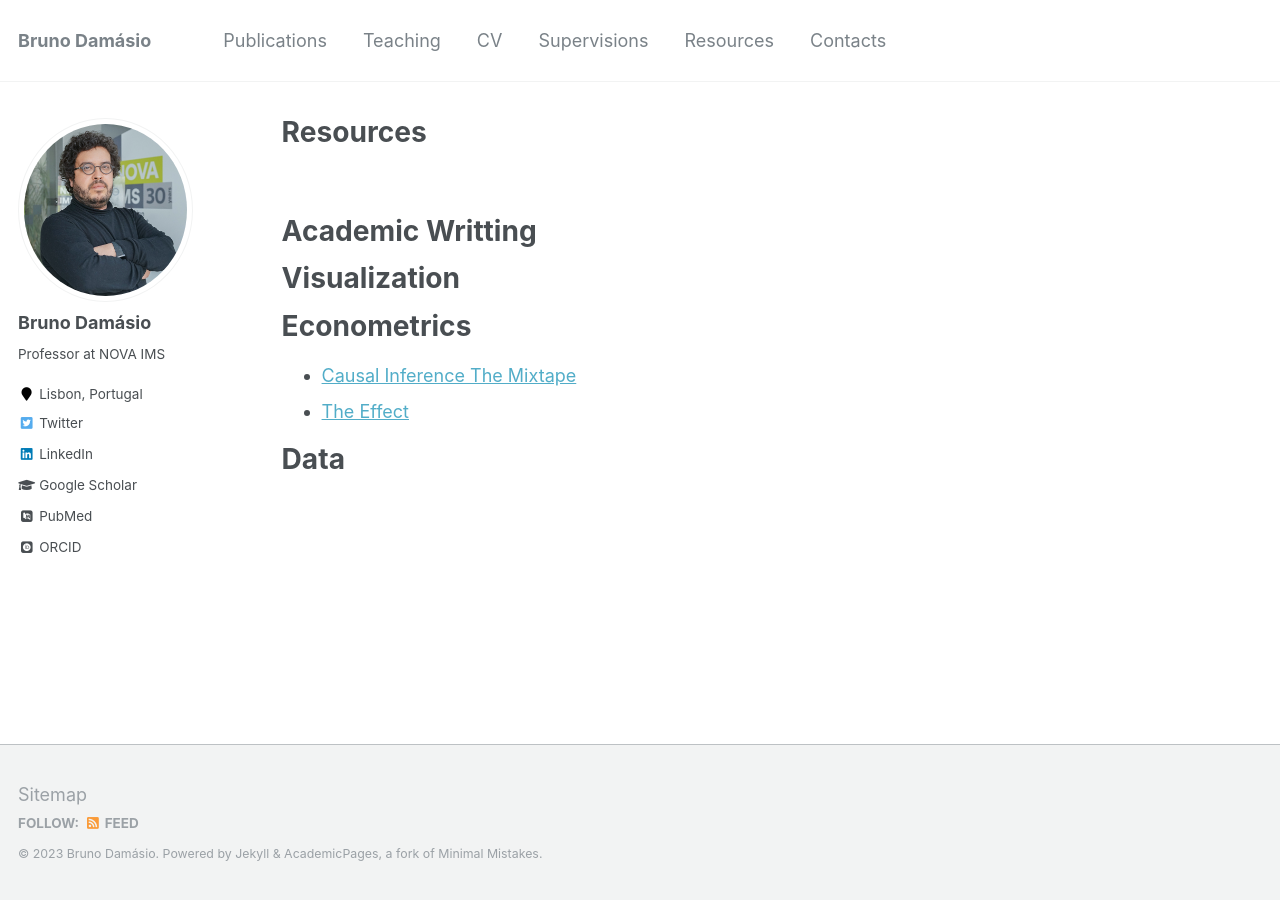
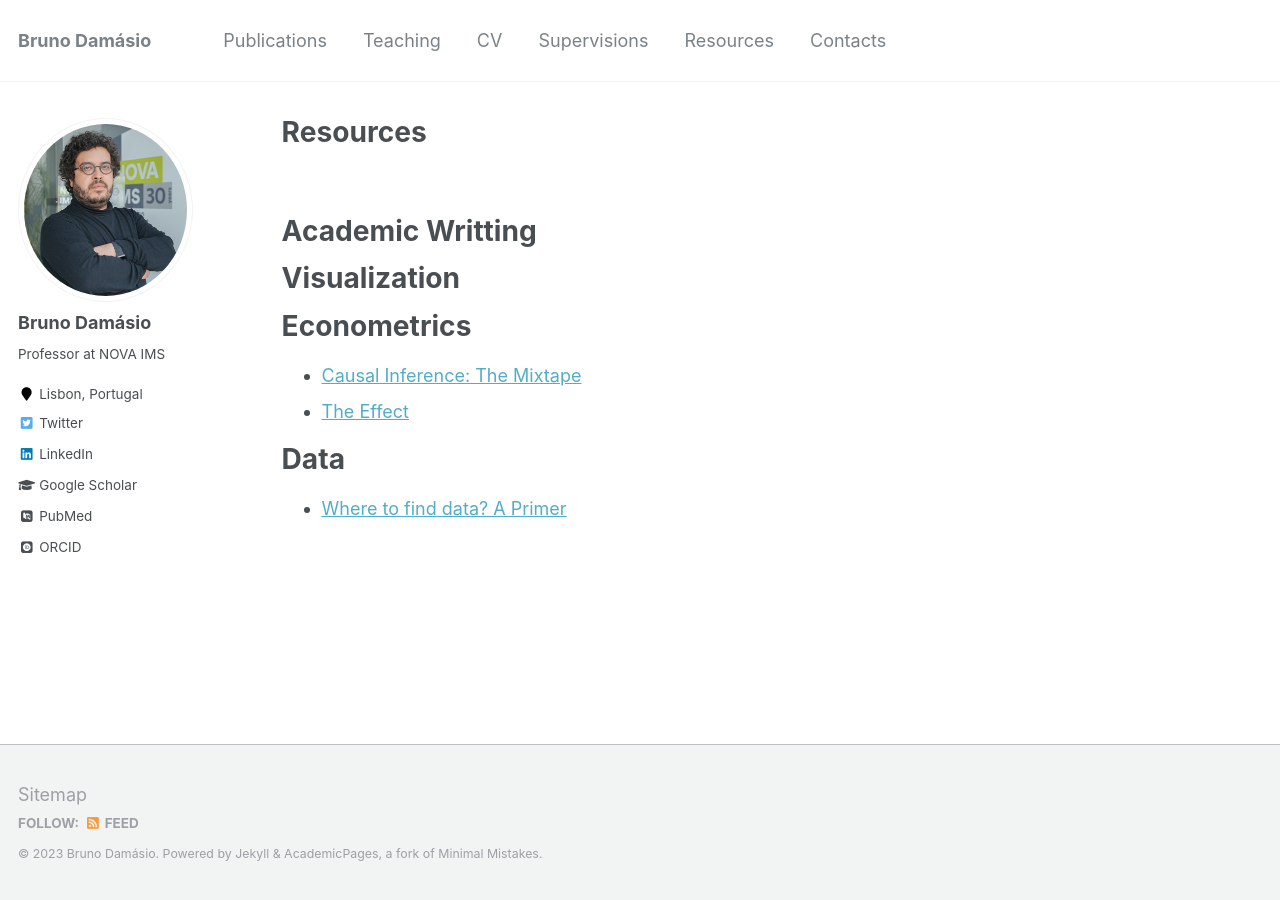
Before and after one commit to damasiob/damasiob.github.io, a Jekyll site: the page built from _pages/resources.md, in a window 1280 px wide. Built offline with Jekyll 4.4.1, drawn with Linux system fonts in a browser that asks for light colours; some web fonts are replaced.

Commit message:
Update resources.md

```diff
--- a/_pages/resources.md
+++ b/_pages/resources.md
@@ -19,9 +19,11 @@ Visualization
 
 Econometrics
 ======
- *  [Causal Inference The Mixtape](https://mixtape.scunning.com/)
+ *  [Causal Inference: The Mixtape](https://mixtape.scunning.com/)
  *  [The Effect](https://theeffectbook.net)
 
 
 Data
 ======
+
+ *  [Where to find data? A Primer](https://dsebastiantello.files.wordpress.com/2018/08/where-to-find-data-a-primer.pdf)
```
